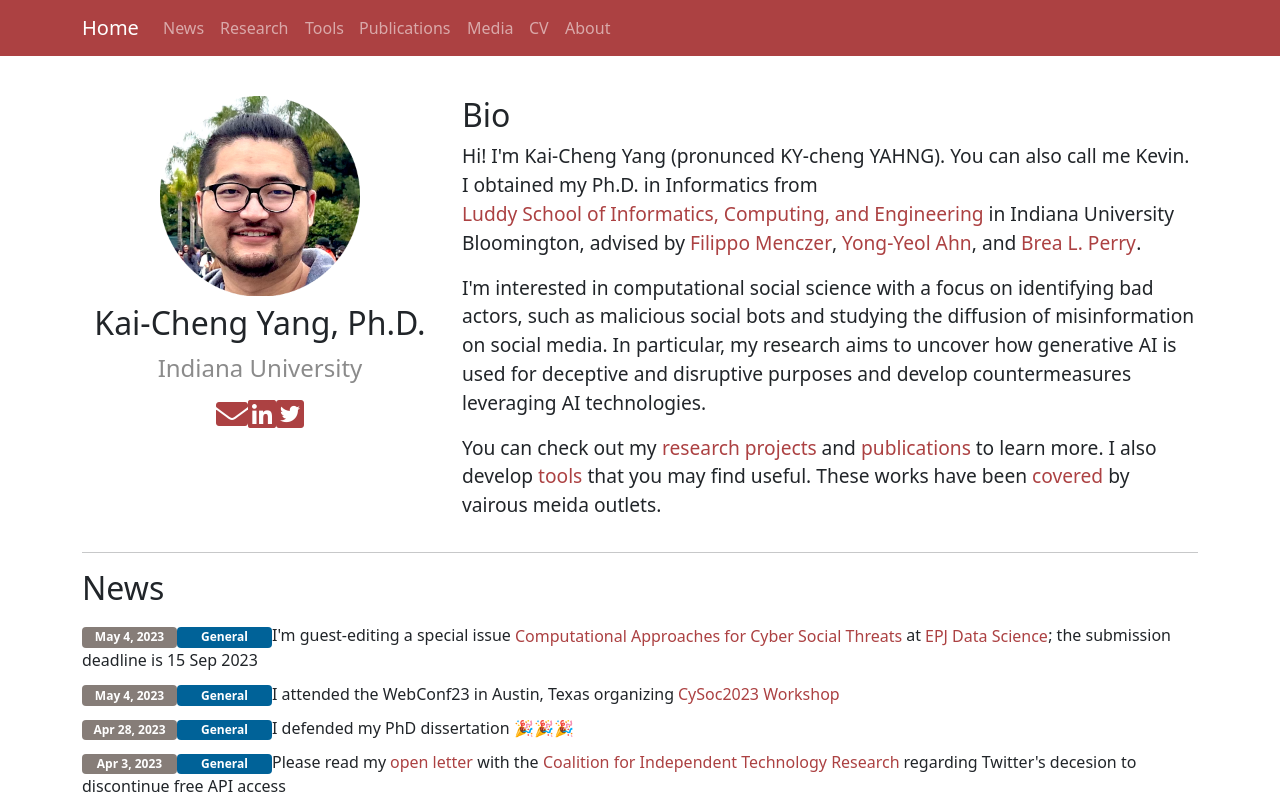
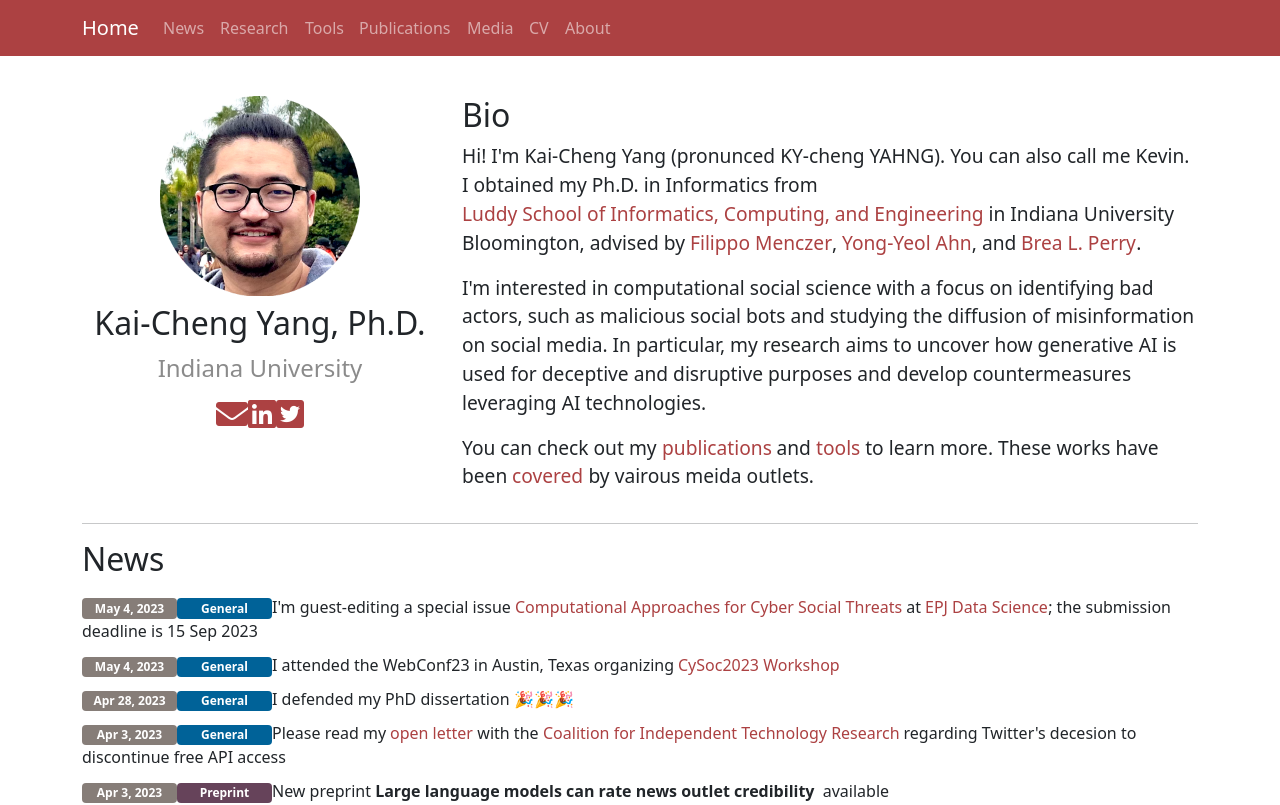
Before and after one commit to KaichengYang/homepage, a Vue app: page /#/ in a window 1280 px wide. Shown: the top 805 px of the page. Built offline with nearby package versions, Linux system fonts and the light colour scheme; some icons are missing.

Commit message:
update: bio

```diff
--- a/src/components/Bio.vue
+++ b/src/components/Bio.vue
@@ -46,8 +46,9 @@
       </p>
 
       <p>
-        You can check out my <a href="#" v-scroll-to="'#project'">research projects</a> and <a href="#" v-scroll-to="'#publication'">publications</a> to learn more.
-        I also develop <a href="#" v-scroll-to="'#tool'">tools</a> that you may find useful.
+        You can check out my
+        <!-- <a href="#" v-scroll-to="'#project'">research projects</a> and  -->
+        <a href="#" v-scroll-to="'#publication'">publications</a> and <a href="#" v-scroll-to="'#tool'">tools</a> to learn more.
         These works have been <a href="#" v-scroll-to="'#media'">covered</a> by vairous meida outlets.
       </p>
 
```
